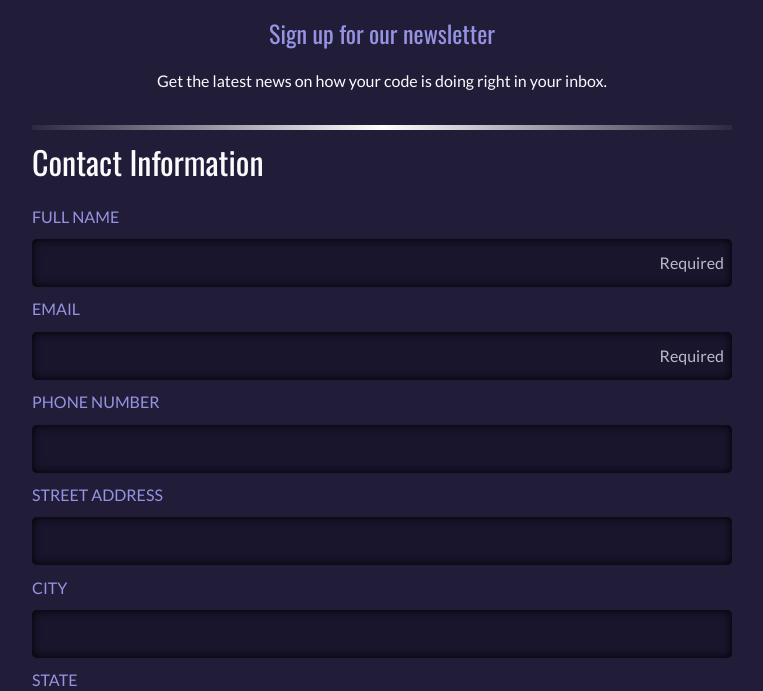
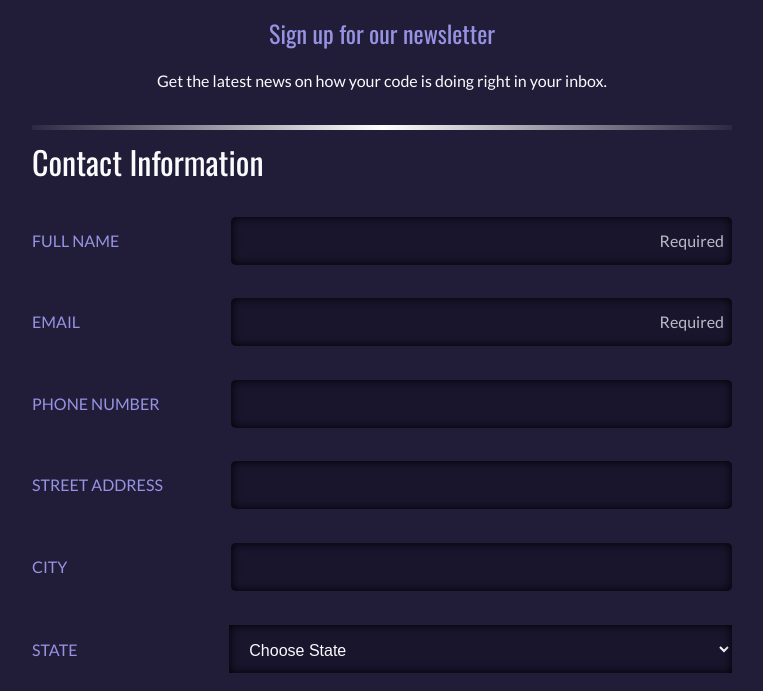
Before and after one commit to hummusatune/responsiveForm, a plain HTML site: page index.html in a window 1280 px wide. Shown: the part 109-800 px from the top of the page, without its empty margins (258-1021 px from the left). Drawn offline with nearby package versions, Linux system fonts and the light colour scheme.

Commit message:
Polished UI and added flex sparkles

```diff
--- a/css/styles.css
+++ b/css/styles.css
@@ -133,6 +133,16 @@ input[type="checkbox"]:focus {
   outline: 3px solid #2cdcf9;
 }
 
+.contactInfo ul {
+  list-style-type: none;
+  margin: 0;
+  padding: 0;
+}
+
+.contactInfo li {
+  margin: 0.7em 0;
+}
+
 .contactInfo select#state {
   padding: 1em;
   width: 100%;
@@ -140,6 +150,7 @@ input[type="checkbox"]:focus {
   background: #18152d;
   border: none;
   height: 3em;
+  margin: 0.7em 0;
   -moz-box-shadow:    inset 0 0 10px #000;
   -webkit-box-shadow: inset 0 0 10px #000;
   box-shadow:         inset 0 0 10px #000;
@@ -156,6 +167,7 @@ input[type="checkbox"]:focus {
   border: none;
   min-height: 3em;
   border-radius: 5px;
+  margin: 0.7em 0;
   -moz-box-shadow:    inset 0 0 10px #000;
   -webkit-box-shadow: inset 0 0 10px #000;
   box-shadow:         inset 0 0 10px #000;
@@ -230,6 +242,16 @@ Media Queries
     margin: 0;
   }
 
+  .contactInfo li {
+    display: flex;
+    flex-flow: row;
+    align-items: baseline;
+  }
+
+  .contactInfo label {
+    width: 40%;
+  }
+
   button {
     width: 100%;
     font-size: 1.5em;
--- a/index.html
+++ b/index.html
@@ -24,22 +24,28 @@
 			<form id="newsletterForm">
 	  		<fieldset class="contactInfo">
 	  			<legend>Contact Information</legend>
-
+	  			<ul>
+	  				<li>
 				        <label for="fullname">Full Name</label>
 				        <input type="text" name="fullname" id="fullname" placeholder="Required"/>
-
+			      	</li>
+			      	<li>
 				        <label for="email">Email</label>
 				        <input type="email" name="email" id="email" placeholder="Required"/>
-
+			        </li>
+			        <li>
 				        <label for="phone">Phone Number</label>
 				        <input type="tel" name="phone" id="phone"/>
-
+			        </li>
+			        <li>
 				        <label for="streetaddress">Street Address</label>
 				        <input type="text" name="streetaddress" id="streetaddress"/>
-
+			        </li>
+			        <li>
 				        <label for="city">City</label>
 				        <input type="text" name="city" id="city" />
-
+			        </li>
+			        <li>
 				        <label for="state">State</label>
 				        <select name="state" id="state" x-autocompletetype="state-name">
 				          <option selected="selected">Choose State</option>
@@ -94,10 +100,11 @@
 							<option value="WI">Wisconsin</option>
 							<option value="WY">Wyoming</option>
 				        </select>
-
+			        </li>
+			        <li>
 				        <label for="zipcode">Zip Code</label>
 				        <input type="text" name="zipcode" id="zipcode" />
-
+			        </li>
 			        <hr />
 			   </fieldset>
 
```
Lines whose indentation alone changed are shown as unchanged.
